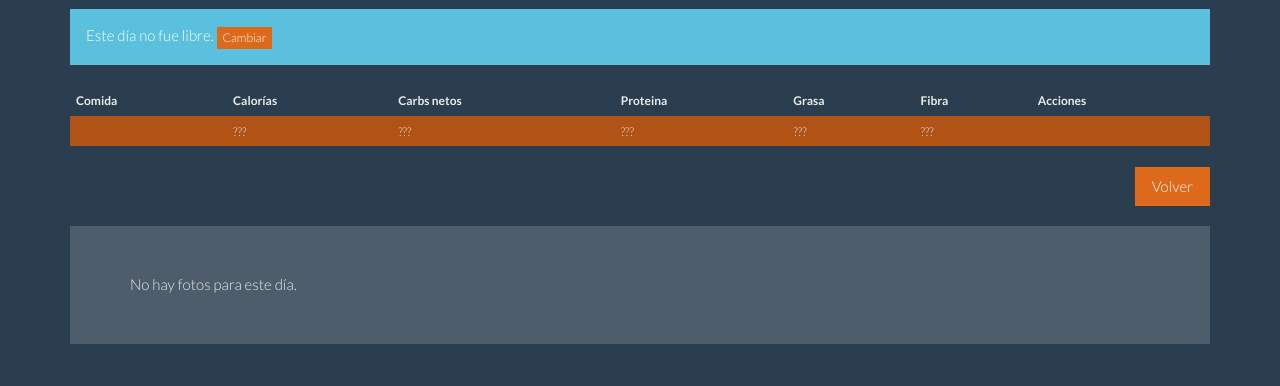
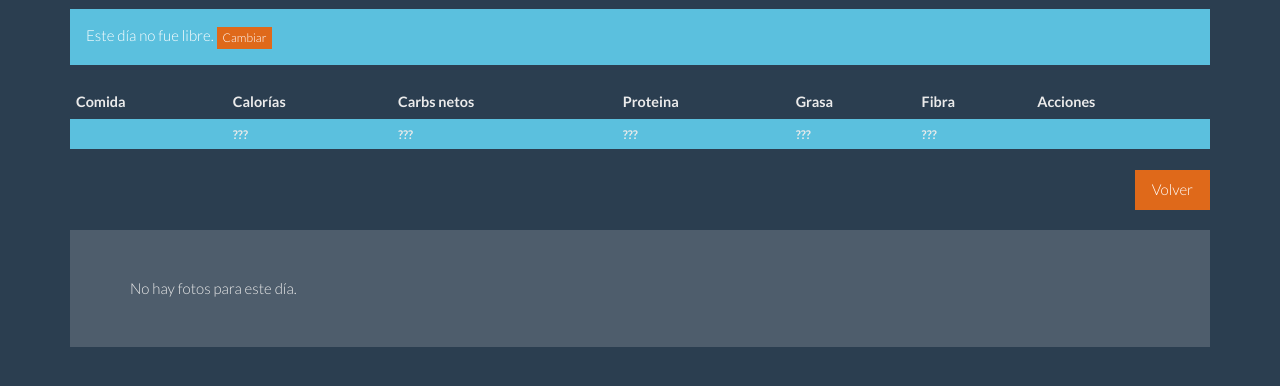
Before and after one commit to pignacio/vld_django, a Django app: template vld_django/templates/meals/meal_detail.html in a window 1280 px wide. Shown: the part 125-511 px from the top of the page. Run offline with Django 3.2, Linux system fonts and the light colour scheme; the template is opened without the code that fills it, so the values that code supplies are empty; parts of the project's set-up code (start-up, migrations or seed data) failed here and were passed over; some libraries are stand-ins or nearby versions; some web fonts are replaced.

Commit message:
New colors and format

```diff
--- a/vld_django/static/css/var_log_dieta.css
+++ b/vld_django/static/css/var_log_dieta.css
@@ -1,8 +1,8 @@
 .log-level-0 {
-  background-color: #b15315;
+  background-color: #5bc0de;
 }
 .log-level-1 {
-  background-color: #226622;
+  background-color: #df691a;
 }
 .log-level-2 {
   background-color: #4E5D6C;
@@ -37,3 +37,11 @@
   background-color: coral;
   color: #2B3E50;
 }
+
+.meal-log th {
+  font-size: larger;
+}
+
+.meal-log td {
+  font-weight: bold;
+}
--- a/vld_django/templates/meals/meal_log.html
+++ b/vld_django/templates/meals/meal_log.html
@@ -1,5 +1,5 @@
 {% load i18n %}
-<table class="table">
+<table class="table meal-log">
   <thead>
     <tr>
       <th>{% trans "Comida" %}</th>
```
